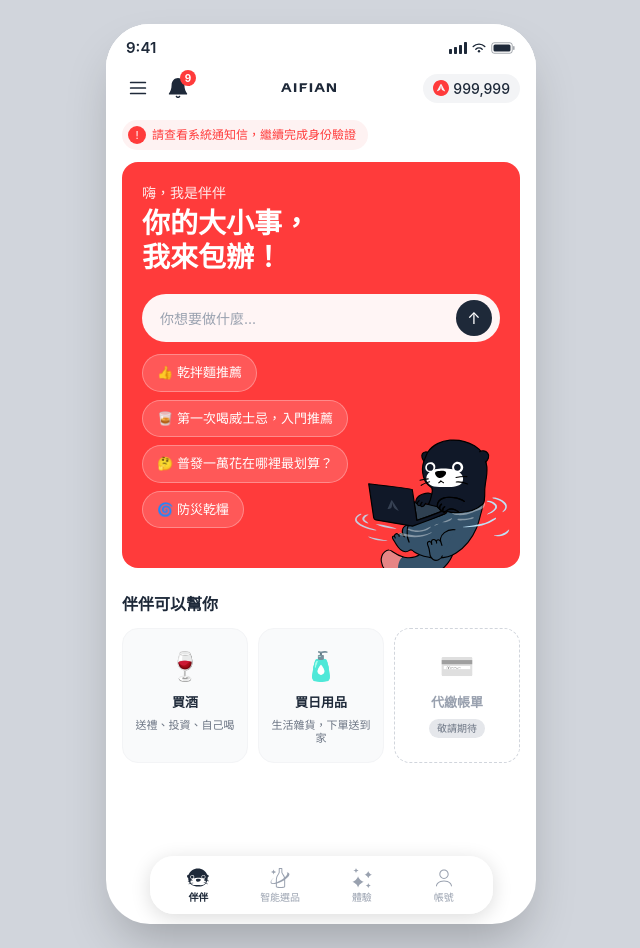
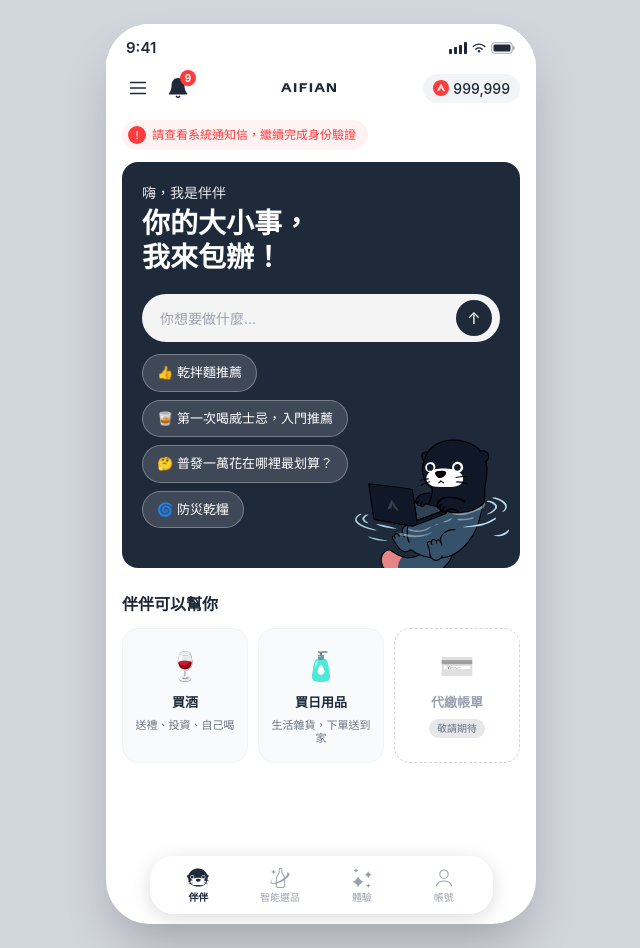
Before and after one commit to katekatechen/banban-home, a Next.js app: page /v4/banbun in a window 1280 px wide. Shown: the whole page, without its empty margins (319-959 px from the left). Built offline with nearby package versions, Linux system fonts and the light colour scheme.

Commit message:
v4：首頁紅色卡片改成深灰色，文字維持白色以保持對比

```diff
--- a/app/v4/banbun/page.tsx
+++ b/app/v4/banbun/page.tsx
@@ -161,8 +161,8 @@ export default function BanbunHomePage() {
             </span>
           </Link>
 
-          {/* hero — 扁平紅底，加高卡片、伴伴插圖超出的部分裁掉不外露 */}
-          <div className="relative flex w-full flex-col overflow-hidden rounded-2xl bg-brand px-5 pb-10 pt-5 text-white">
+          {/* hero — 扁平灰底，加高卡片、伴伴插圖超出的部分裁掉不外露 */}
+          <div className="relative flex w-full flex-col overflow-hidden rounded-2xl bg-gray-800 px-5 pb-10 pt-5 text-white">
             <Link href="/v4/banbun/chat" className="block pr-20">
               <p className="text-[14px] text-white/90">嗨，我是伴伴</p>
               <p className="mt-1 whitespace-pre-line text-[28px] font-black leading-[1.2]">
```
